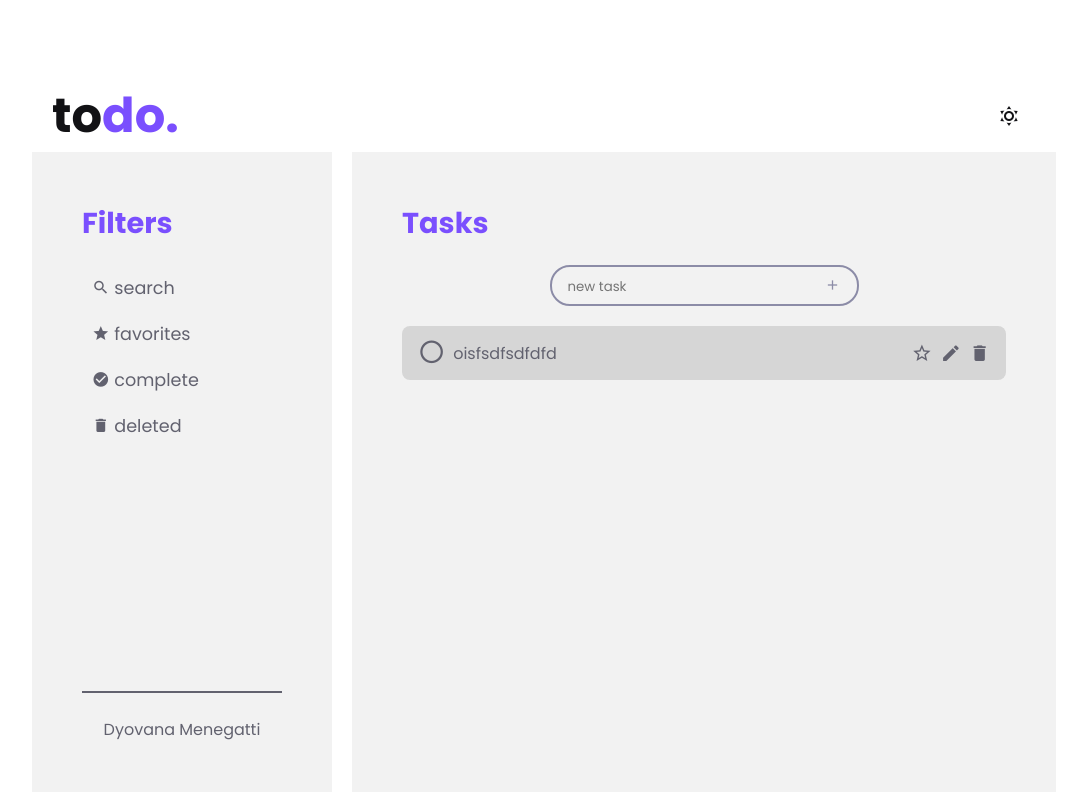
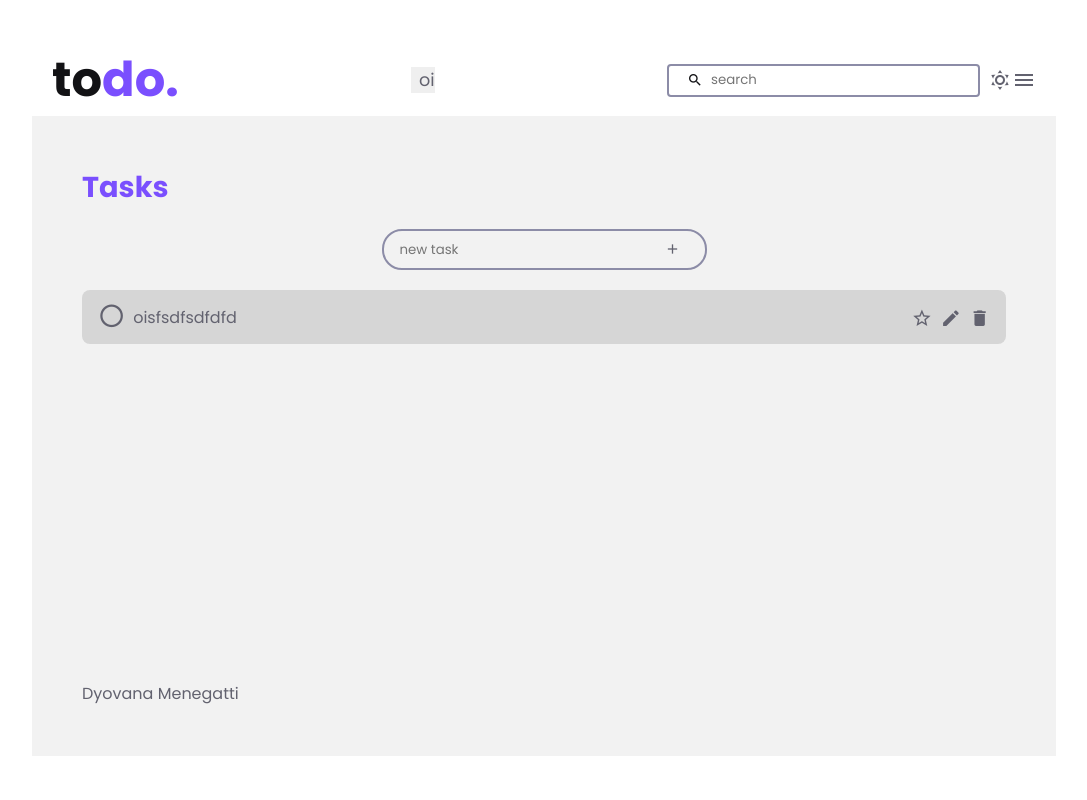
Before and after one commit to dyomenegatti/pomo-task, a Vue app: page / in a window 1280 px wide. Shown: the whole page, without its empty margins (96-1183 px from the left). Built offline with nearby package versions, Linux system fonts and the light colour scheme.

Commit message:
adicionando componentes

```diff
--- a/package.json
+++ b/package.json
@@ -45,8 +45,7 @@
     },
     "extends": [
       "plugin:vue/essential",
-      "eslint:recommended",
-      "plugin:prettier/recommended"
+      "eslint:recommended"
     ],
     "parserOptions": {
       "parser": "@babel/eslint-parser"
--- /dev/null
+++ b/src/components/Button.vue
@@ -0,0 +1,79 @@
+<template>
+    <div :class="themeClass" class="button">
+        <button v-if="!hasTitle" class="button__primary" @click="$emit('click')">
+            <slot></slot>
+        </button>
+
+        <button v-else class="button__title" @click="$emit('click')">
+            <slot name="icon"></slot>
+            <span class="button__title-text">
+                <slot name="text"></slot>
+            </span>
+        </button>
+    </div>
+</template>
+
+<script>
+import themeMixin from "@/mixins/themeMixin";
+
+export default {
+    name: 'ButtonApp',
+    mixins: [themeMixin],
+    props: {
+        hasTitle: {
+            type: Boolean,
+            default: false
+        },
+    },
+}
+</script>
+
+<style lang="scss" scoped>
+@import "@/assets/styles/_variables.scss";
+
+.button {
+    display: flex;
+    align-items: center;
+    background: transparent;
+
+    .button__primary {
+        font-size: 1.5rem;
+        background: transparent;
+        cursor: pointer;
+    }
+
+    .button__title {
+        font-size: 1.1rem;
+        cursor: pointer;
+        color: $color-text-light;
+
+        &:hover {
+            color: $primary;
+
+            .button__title-text,
+            ::v-deep i {
+                color: $primary;
+            }
+        }
+    }
+
+    .button__title-text {
+        margin-left: 8px;
+    }
+
+    &.light-theme {
+        .button__primary,
+        .button__title {
+            color: $color-text-light;
+        }
+    }
+
+    &.dark-theme {
+        .button__primary,
+        .button__title {
+            color: $text-dark;
+            background: transparent;
+        }
+    }
+}
+</style>
--- a/src/components/Filters.vue
+++ b/src/components/Filters.vue
@@ -1,33 +1,55 @@
 <template>
   <div :class="themeClass" class="container">
     <div class="content">
-      <span class="title">Filters</span>
+      <Title subtitle="Filters"></Title>
 
       <div class="filters">
         <ul class="filters-list">
+          <li class="filter-btn" v-if="showInputSearch" @click="handleInputSearch">
+            <Button :hasTitle="true">
+              <template v-slot:icon>
+                <i class="mdi mdi-magnify"></i>
+              </template>
+              <template v-slot:text>
+                search
+              </template>
+            </Button>
+          </li>
+
+          <div class="filter-search" v-else @click="handleInputSearch">
+            <Input placeholder="search" icon="mdi mdi-magnify" iconPosition="left" customClass="input-square" />
+            <i class="mdi mdi-close"></i>
+          </div>
+
           <li class="filter-btn">
-            <button>
-              <i class="mdi mdi-magnify"></i>
-              search
-            </button>
+            <Button :hasTitle="true">
+              <template v-slot:icon>
+                <i class="mdi mdi-star"></i>
+              </template>
+              <template v-slot:text>
+                favorites
+              </template>
+            </Button>
           </li>
           <li class="filter-btn">
-            <button>
-              <i class="mdi mdi-star"></i>
-              favorites
-            </button>
+            <Button :hasTitle="true">
+              <template v-slot:icon>
+                <i class="mdi mdi-check-circle"></i>
+              </template>
+              <template v-slot:text>
+                complete
+              </template>
+            </Button>
           </li>
           <li class="filter-btn">
-            <button>
-              <i class="mdi mdi-check-circle"></i>
-              complete
-            </button>
-          </li>
-          <li class="filter-btn">
-            <button>
-              <i class="mdi mdi-delete"></i>
-              deleted
-            </button>
+            <Button :hasTitle="true">
+              <template v-slot:icon>
+                <i class="mdi mdi-delete"></i>
+              </template>
+              <template v-slot:text>
+                deleted
+              </template>
+            </Button>
           </li>
         </ul>
         <div class="filters-footer">
@@ -41,10 +63,28 @@
 
 <script>
 import themeMixin from "@/mixins/themeMixin";
+import Title from "./Title.vue";
+import Button from "./Button.vue";
+import Input from "./Input.vue";
 
 export default {
   name: "FiltersApp",
   mixins: [themeMixin],
+  components: { Title, Button, Input, },
+  data() {
+    return {
+      showInputSearch: false,
+    }
+  },
+  methods: {
+    handleInputSearch() {
+      console.log('oi?')
+      this.showInputSearch = false;
+    },
+    handleClickOutside() {
+      this.showInputSearch = true;
+    }
+  },
 };
 </script>
 
@@ -70,6 +110,18 @@ export default {
     .filters .filters-footer .copyright {
       color: $text-dark !important;
     }
+    .input-search {
+      display: flex;
+      justify-content: center;
+      align-items: center;
+      gap: 4px;
+      border: 1px solid $text-dark;
+      border-radius: 4px;
+      padding: 5px 15px;
+    }
+    .input-search input {
+      background: transparent;
+    }
   }
 }
 
@@ -80,12 +132,6 @@ export default {
   display: flex;
   flex-direction: column;
 
-  .title {
-    font-size: 1.8rem;
-    font-weight: bold;
-    color: $primary;
-  }
-
   .filters {
     height: 100%;
     width: 100%;
@@ -95,13 +141,17 @@ export default {
     align-items: flex-start;
     ul {
       list-style-type: none;
+      display: flex;
+      flex-direction: column;
+      gap: 16px;
 
-      .filter-btn button {
-        font-size: 1.1rem;
-        background: transparent;
-        cursor: pointer;
-        padding: 10px;
-        color: $color-text-light;
+      .filter-search {
+        display: flex;
+        align-items: center;
+        gap: 8px;
+        .mdi {
+          font-size: 0.8rem;
+        }
       }
     }
 
--- a/src/components/Header.vue
+++ b/src/components/Header.vue
@@ -1,20 +1,46 @@
 <template>
   <header class="header">
-    <span class="title">to<span class="title-highlight">do.</span></span>
-    <button :class="themeClass" @click="handleButtonClick">
+    <Title
+      title="to"
+      second-title="do."
+    ></Title>
+
+    <!-- <button :class="themeClass" @click="handleButtonClick">
       <i v-if="lightMode" class="mdi mdi-weather-sunny"></i>
       <i v-else class="mdi mdi-weather-night"></i>
-    </button>
+    </button> -->
+
+    <Button :hasTitle="true" @click="handleButtonClick">
+      <template #text>
+        oi
+      </template>
+    </Button>
+
+    <div class="header__actions">
+      <Input placeholder="search" icon="mdi mdi-magnify" iconPosition="left" customClass="input-square" />
+      <Button :hasTitle="false" @click="handleButtonClick">
+        <template v-slot>
+          <i v-if="lightMode" class="mdi mdi-weather-sunny"></i>
+          <i v-else class="mdi mdi-weather-night"></i>
+
+          <i class="mdi mdi-menu"></i>
+        </template>
+      </Button>
+    </div>
   </header>
 </template>
 
 <script>
 import { mapActions } from "vuex";
 import themeMixin from "@/mixins/themeMixin";
+import Title from "./Title.vue";
+import Button from "./Button.vue";
+import Input from "./Input.vue";
 
 export default {
   name: "AppHeader",
   mixins: [themeMixin],
+  components: { Title, Button, Input, },
   data() {
     return {
       lightMode: true,
@@ -39,30 +65,25 @@ export default {
   align-items: center;
   padding: 0px 20px;
 
-  .title {
-    font-size: 3rem;
-    font-weight: bold;
-
-    &-highlight {
-      font-size: inherit;
-      font-weight: bold;
-      color: $primary;
-    }
+  .header__actions {
+    display: flex;
+    align-items: center;
+    gap: 8px;
   }
 
-  button {
-    font-size: 1.5rem;
-    background: transparent;
-    margin: 15px;
-    cursor: pointer;
+  // button {
+  //   font-size: 1.5rem;
+  //   background: transparent;
+  //   margin: 15px;
+  //   cursor: pointer;
 
-    &.light-theme {
-      color: $text-light;
-    }
+  //   &.light-theme {
+  //     color: $text-light;
+  //   }
 
-    &.dark-theme {
-      color: $text-dark;
-    }
-  }
+  //   &.dark-theme {
+  //     color: $text-dark;
+  //   }
+  // }
 }
 </style>
--- /dev/null
+++ b/src/components/Input.vue
@@ -0,0 +1,95 @@
+<template>
+    <div :class="['input-container', customClass]">
+        <label v-if="label" :for="inputId">{{ label }}</label>
+        <div class="input-wrapper">
+            <i v-if="icon && iconPosition === 'left'" :class="['input-icon', icon]"></i>
+            <input :id="inputId" :type="type" :v-model="value" :placeholder="placeholder"/>
+            <i v-if="icon && iconPosition === 'right'" :class="['input-icon', icon]"></i>
+        </div>
+    </div>
+</template>
+
+<script>
+export default {
+    name: 'InputApp',
+    props: {
+        label: {
+            type: String,
+            default: ''
+        },
+        icon: {
+            type: String,
+            default: ''
+        },
+        iconPosition: {
+            type: String,
+            default: 'left',
+            validator: value => ['left', 'right'].includes(value)
+        },
+        type: {
+            type: String,
+            default: 'text'
+        },
+        customClass: {
+            type: String,
+            default: ''
+        },
+        value: {
+            type: [String, Number],
+            default: ''
+        },
+        placeholder: {
+            type: String,
+            default: ''
+        },
+    },
+    computed: {
+        inputId() {
+            return `input-${this._uid}`;
+        },
+    },
+}
+</script>
+
+<style lang="scss" scoped>
+@import "@/assets/styles/_variables.scss";
+
+.input-container {
+  display: flex;
+  flex-direction: column;
+}
+
+.input-wrapper {
+  display: flex;
+  align-items: center;
+}
+
+.input-icon {
+  margin: 0 0.5rem;
+}
+
+.input-rounded {
+    border: $color-text 2px solid;
+    border-radius: 20px;
+    padding: 6px 16px;
+}
+
+.input-square {
+    border: $color-text 2px solid;
+    border-radius: 4px;
+    padding: 2px 10px;
+}
+
+.input-underline {
+  border: none;
+  border-bottom: 1px solid #000;
+}
+
+input {
+    border: none;
+    outline: none;
+    background: transparent;
+    color: $color-text;
+    width: 100%;
+}
+</style>
--- a/src/components/TaskItem.vue
+++ b/src/components/TaskItem.vue
@@ -1,23 +1,41 @@
 <template>
   <div :class="themeClass" class="item-container">
     <div class="task-content">
-      <i class="mdi mdi-circle-outline"></i>
+      <Button :hasTitle="false">
+        <template v-slot>
+          <i class="mdi mdi-circle-outline"></i>
+        </template>
+      </Button>
       <span>oisfsdfsdfdfd</span>
     </div>
     <div class="task-actions">
-      <button><i class="mdi mdi-star-outline"></i></button>
-      <button><i class="mdi mdi-pencil"></i></button>
-      <button><i class="mdi mdi-delete"></i></button>
+      <Button :hasTitle="false">
+        <template v-slot>
+          <i class="mdi mdi-star-outline"></i>
+        </template>
+      </Button>
+      <Button :hasTitle="false">
+        <template v-slot>
+          <i class="mdi mdi-pencil"></i>
+        </template>
+      </Button>
+      <Button :hasTitle="false">
+        <template v-slot>
+          <i class="mdi mdi-delete"></i>
+        </template>
+      </Button>
     </div>
   </div>
 </template>
 
 <script>
 import themeMixin from "@/mixins/themeMixin";
+import Button from "./Button.vue";
 
 export default {
   name: "TaskItem",
   mixins: [themeMixin],
+  components: { Button, },
 };
 </script>
 
@@ -28,27 +46,11 @@ export default {
   &.light-theme {
     background: $background-task-light;
     color: $color-text-light;
-
-    i {
-      color: $color-text-light;
-    }
-
-    .task-actions button {
-      color: $color-text-light;
-    }
   }
 
   &.dark-theme {
     background: $background-secondary-dark;
     color: $text-dark;
-
-    i {
-      color: $text-dark;
-    }
-
-    .task-actions button {
-      color: $text-dark;
-    }
   }
 
   width: 100%;
--- a/src/components/Tasks.vue
+++ b/src/components/Tasks.vue
@@ -1,15 +1,17 @@
 <template>
   <div :class="themeClass" class="tasks-container">
     <div class="content">
-      <span class="title">Tasks</span>
+      <Title subtitle="Tasks"></Title>
 
       <div class="tasks">
-        <div class="new-task">
-          <input type="text" placeholder="new task" ref="newTaskInput" />
-          <i class="mdi mdi-plus"></i>
-        </div>
+        <Input placeholder="new task" icon="mdi mdi-plus" iconPosition="right" customClass="input-rounded" />
+
         <TaskItem />
       </div>
+      <div class="filters-footer">
+          <div class="underline"></div>
+          <span class="copyright">Dyovana Menegatti</span>
+        </div>
     </div>
   </div>
 </template>
@@ -17,12 +19,16 @@
 <script>
 import themeMixin from "@/mixins/themeMixin";
 import TaskItem from "./TaskItem.vue";
+import Title from "./Title.vue";
+import Input from "./Input.vue";
 
 export default {
   name: "TasksApp",
   mixins: [themeMixin],
   components: {
     TaskItem,
+    Title,
+    Input,
   },
   methods: {
     focusInput() {
@@ -48,9 +54,9 @@ export default {
 }
 
 .tasks-container .content {
-  width: 55vw;
+  width: 80vw;
+  height: 80vh;
   padding: 50px;
-  height: 80vh;
   border-radius: 10px;
   display: flex;
   flex-direction: column;
--- /dev/null
+++ b/src/components/Title.vue
@@ -0,0 +1,58 @@
+<template>
+    <div class="title">
+        <div class="title__main" v-if="title">
+            <span class="title__main-text">{{ title }}<span class="title__main-highlight">{{ secondTitle }}</span></span>
+        </div>
+
+        <div class="title__secondary" v-else>
+            <span class="title__secondary-text">{{ subtitle }}</span>
+        </div>
+    </div>
+</template>
+
+<script>
+export default {
+    name: 'TitleApp',
+    props: {
+        title: {
+            type: String,
+            required: false
+        },
+        secondTitle: {
+            type: String,
+            default: ''
+        },
+        subtitle: {
+            type: String,
+            default: ''
+        }
+    }
+}
+</script>
+
+<style lang="scss" scoped>
+@import "@/assets/styles/_variables.scss";
+
+.title {
+    &__main {
+        &-text {
+            font-size: 3rem;
+            font-weight: bold;
+
+            .title__main-highlight {
+                font-size: inherit;
+                font-weight: bold;
+                color: $primary !important;
+            }
+        }
+    }
+
+    &__secondary {
+        &-text {
+            font-size: 1.8rem;
+            font-weight: bold;
+            color: $primary;
+        }
+    }
+}
+</style>
--- a/src/views/ToDo.vue
+++ b/src/views/ToDo.vue
@@ -3,7 +3,7 @@
     <Header></Header>
 
     <div class="content">
-      <Filters></Filters>
+      <!-- <Filters></Filters> -->
       <Tasks></Tasks>
     </div>
   </div>
@@ -12,14 +12,12 @@
 <script>
 import themeMixin from "@/mixins/themeMixin";
 import Header from "@/components/Header.vue";
-import Filters from "@/components/Filters.vue";
 import Tasks from "@/components/Tasks.vue";
 
 export default {
   name: "ToDo",
   components: {
     Header,
-    Filters,
     Tasks,
   },
   mixins: [themeMixin],
@@ -30,8 +28,8 @@ export default {
 @import "@/assets/styles/_variables.scss";
 
 .container {
-  width: 80vw;
-  height: 80vh;
+  // max-width: 100vw;
+  // min-height: 100vh;
 
   .content {
     display: flex;
```
